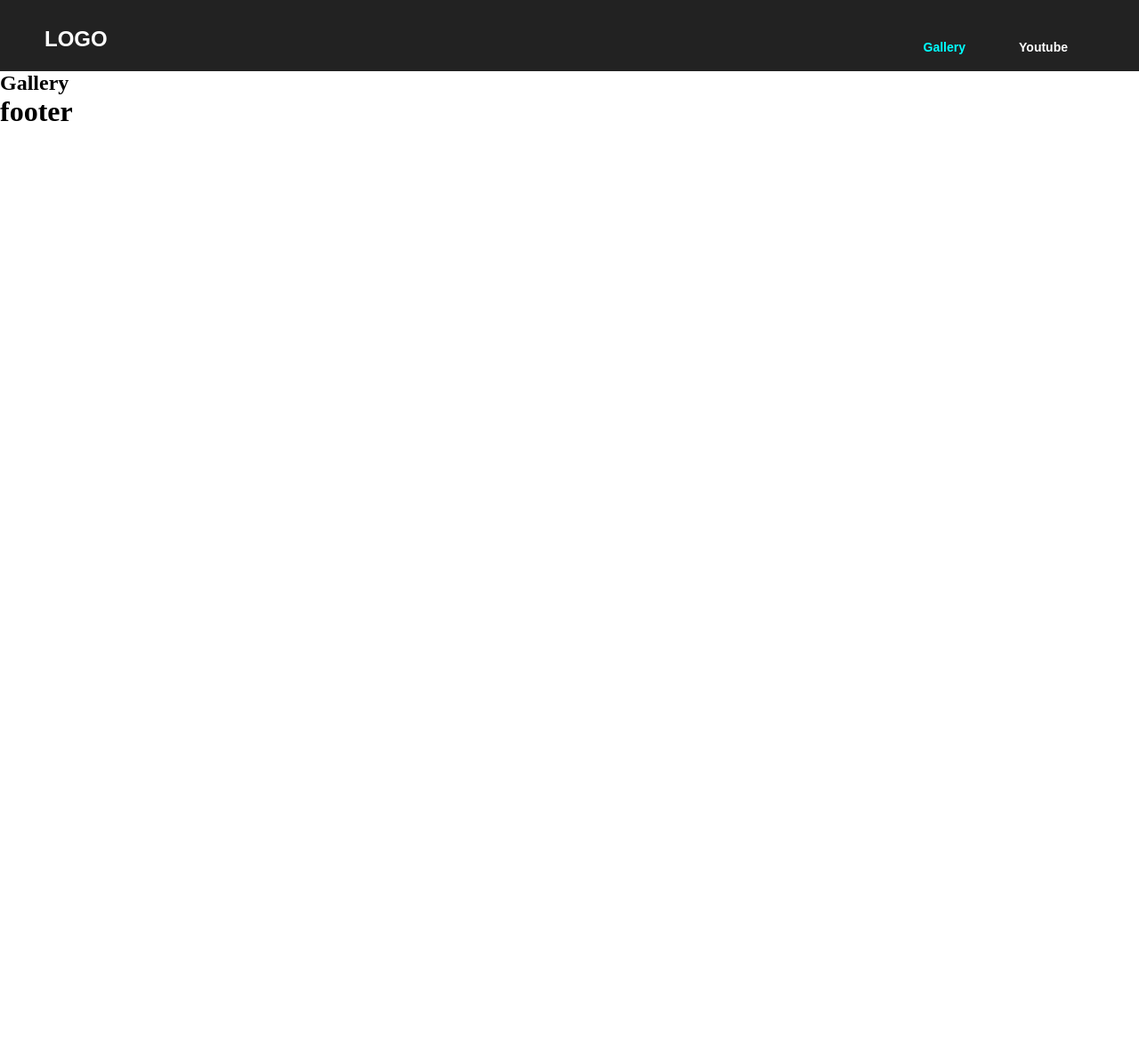
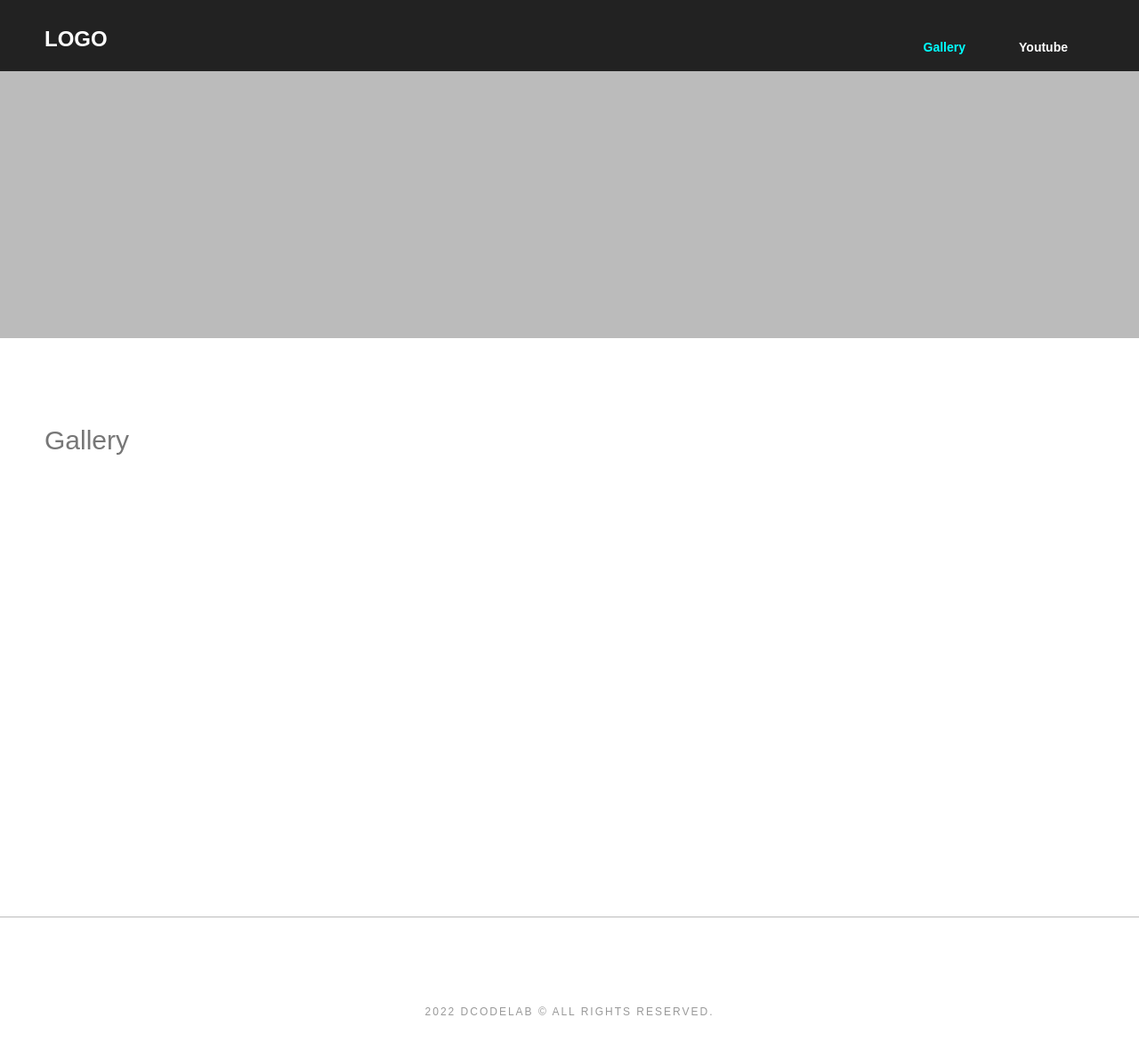
Before and after one commit to myJasClass/react_pf0429, a React (Create React App) app: page /gallery in a window 1280 px wide. Shown: the top 1180 px of the page at 89% size. Before the commit the page ends 800 px from the top, so only its background shows below. Built offline with nearby package versions, Linux system fonts and the light colour scheme.

Commit message:
subLayout

```diff
--- a/src/components/common/Footer.js
+++ b/src/components/common/Footer.js
@@ -3,7 +3,9 @@ import React from 'react'
 function Footer() {
     return (
         <footer>
-            <h1>footer</h1>
+            <div className='inner'>
+                <p>2022 DCODELAB &copy; ALL RIGHTS RESERVED.</p>
+            </div>
         </footer>
     )
 }
--- a/src/components/sub/Gallery.js
+++ b/src/components/sub/Gallery.js
@@ -2,8 +2,11 @@ import React from 'react'
 
 function Gallery() {
     return (
-        <section>
-            <h1>Gallery</h1>
+        <section className='content gallery'>
+            <figure></figure>
+            <div className='inner'>
+                <h1>Gallery</h1>
+            </div>
         </section>
     )
 }
--- a/src/components/sub/Youtube.js
+++ b/src/components/sub/Youtube.js
@@ -2,8 +2,11 @@ import React from 'react'
 
 function Youtube() {
     return (
-        <section>
-            <h1>Youtube</h1>
+        <section className='content youtube'>
+            <figure></figure>
+            <div className='inner'>
+                <h1>Youtube</h1>
+            </div>
         </section>
     )
 }
--- a/src/scss/common/_footer.scss
+++ b/src/scss/common/_footer.scss
@@ -0,0 +1,16 @@
+footer{
+    width: 100%;
+    border-top: 1px solid #bbb;
+    padding: 100px 0;
+
+    .inner{
+        width: 1180px; margin: 0 auto;
+        position: relative;
+
+        p{
+            text-align: center;
+            font:12px/1 arial; color: #999;
+            letter-spacing: 2px;
+        }
+    }
+}
--- /dev/null
+++ b/src/scss/common/_layout.scss
@@ -0,0 +1,16 @@
+.content{
+    figure{
+        width: 100%; height: 300px; background: #bbb;
+    }
+
+    .inner{
+        width: 1180px; margin: 100px auto 150px;
+        position: relative;
+        min-height: 400px;
+
+        h1{
+            font:normal 30px/1 arial; color: #777;
+            margin-bottom: 50px;
+        }
+    }
+}
--- a/src/scss/style.scss
+++ b/src/scss/style.scss
@@ -2,6 +2,7 @@
 @import './common/reset';
 @import './common/header';
 @import './common/footer';
+@import './common/layout';
 //main
 @import './main/visual';
 @import './main/content';
```
Also changed, not shown: src/scss/common/_header.scss (line endings or trailing spaces).
